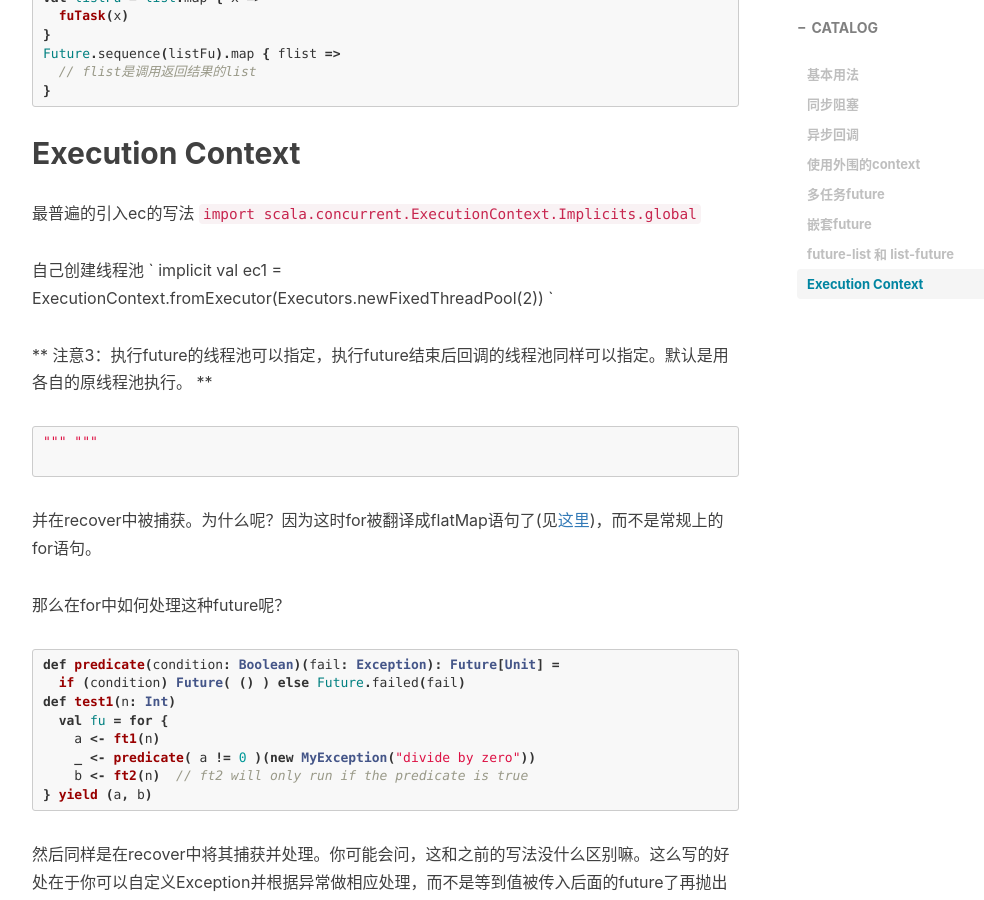
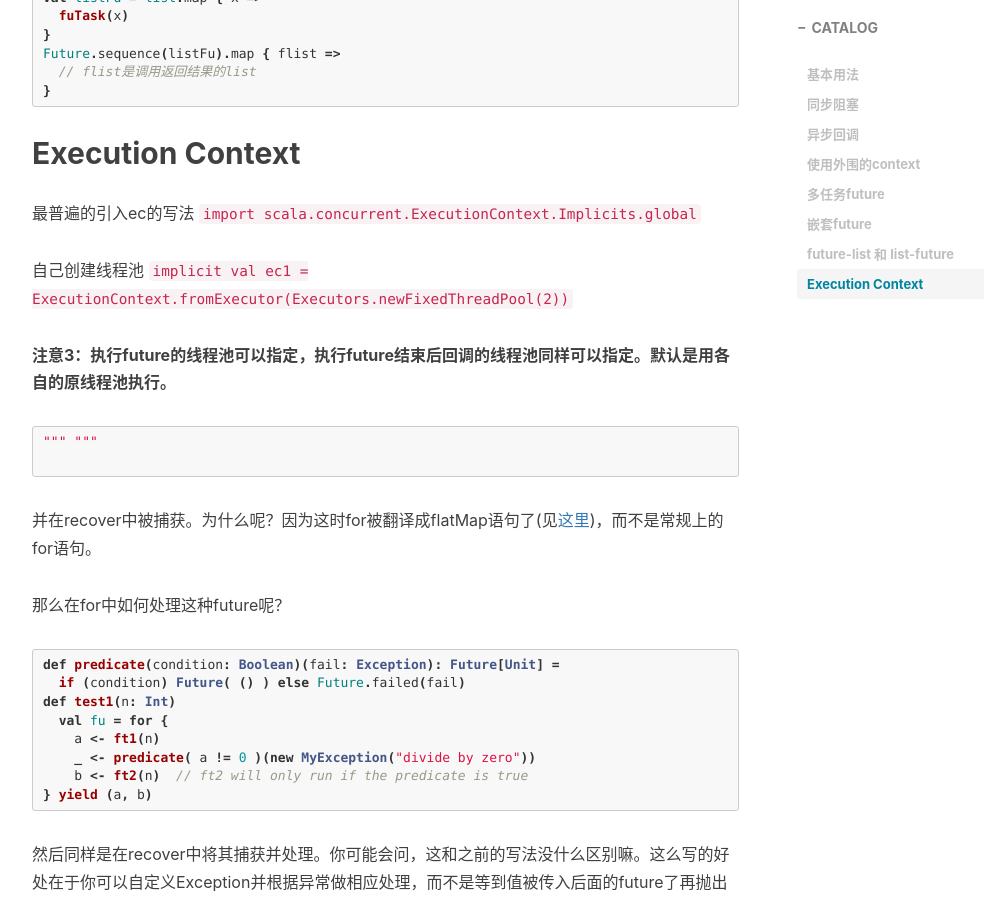
Before and after one commit to lanpay-lulu/lanpay-lulu.github.io, a Jekyll site: the page built from _posts/2016-08-10-Scala-Future.markdown, in a window 1280 px wide and 900 px high, scrolled down 2367 px. Shown: the whole window, without its empty margins (233-1217 px from the left). Built offline with Jekyll 4.4.1, drawn with Linux system fonts in a browser that asks for light colours; nearby versions of some CDN libraries; comment, search, counter and statistics services are not loaded; some of the changed text lies outside the part shown.

````diff
--- a/_posts/2016-08-10-Scala-Future.markdown
+++ b/_posts/2016-08-10-Scala-Future.markdown
@@ -58,7 +58,7 @@ val callback = fu.map { x =>
 }
 ```
 
-** 注意1：在future外围，你无法通过加try-catch来捕获future中的异常，此时应该使用recover方法！**
+**注意1：在future外围，你无法通过加try-catch来捕获future中的异常，此时应该使用recover方法。**
 
 
 ## 使用外围的context
@@ -77,7 +77,7 @@ Thread.sleep(500)
 a = 2
 ```
 
-** 注意2：不要在future中使用return语句。 **
+**注意2：不要在future中使用return语句。**
 
 ## 多任务future
 
@@ -134,10 +134,10 @@ Future.sequence(listFu).map { flist =>
 `
 
 自己创建线程池
-`  implicit val ec1 = ExecutionContext.fromExecutor(Executors.newFixedThreadPool(2))
+`implicit val ec1 = ExecutionContext.fromExecutor(Executors.newFixedThreadPool(2))
 `
 
-** 注意3：执行future的线程池可以指定，执行future结束后回调的线程池同样可以指定。默认是用各自的原线程池执行。 **
+**注意3：执行future的线程池可以指定，执行future结束后回调的线程池同样可以指定。默认是用各自的原线程池执行。**
 
 
 
````
